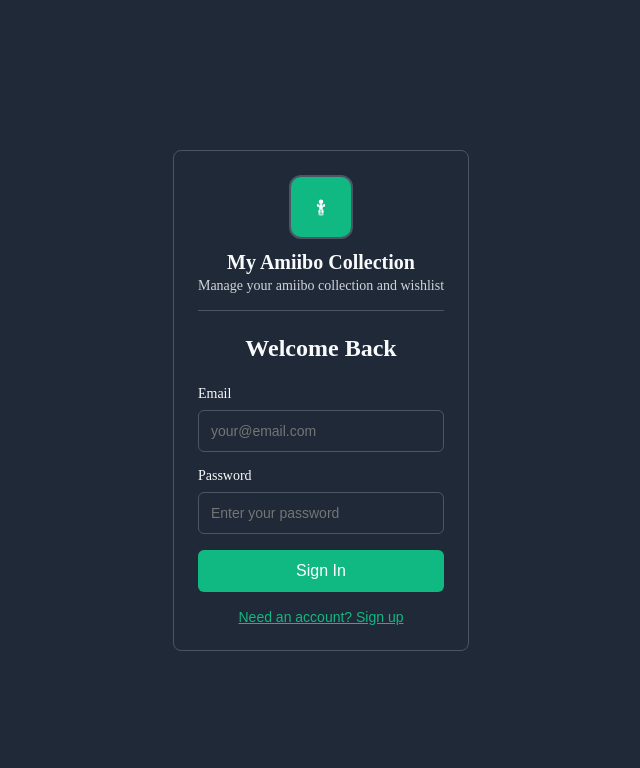
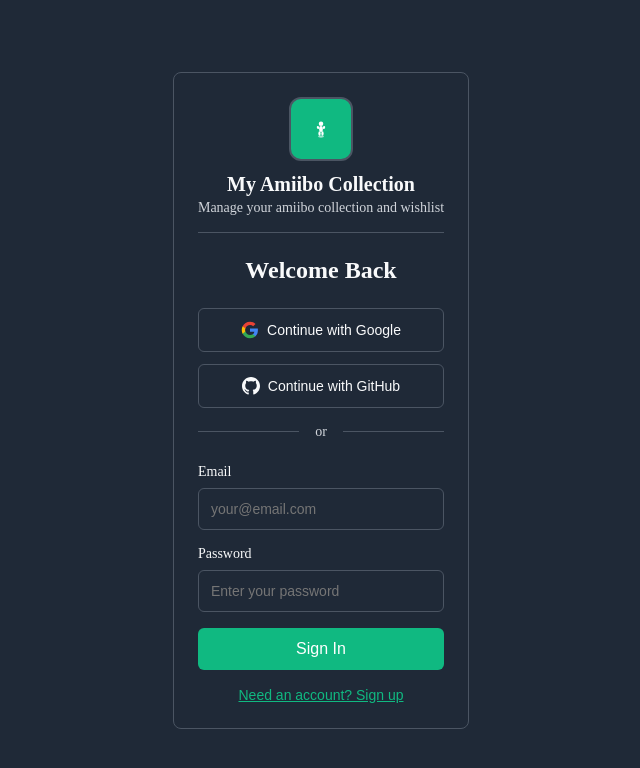
Before and after one commit to cryancaire/amiibo-collection, a React (Vite) app: page / in a window 1280 px wide. Shown: the top 768 px of the page, without its empty margins (319-959 px from the left). Built offline with nearby package versions, Linux system fonts and the light colour scheme; no server answers; the database is empty.

Commit message:
Added Google and Github auth

```diff
--- a/src/components/auth/LoginForm.jsx
+++ b/src/components/auth/LoginForm.jsx
@@ -10,7 +10,7 @@
   const [message, setMessage] = useState('');
   const [isSignUp, setIsSignUp] = useState(false);
   const [randomAmiibo, setRandomAmiibo] = useState(null);
-  const { signIn, signUp, isLoading, isSupabaseConfigured } = useAuth();
+  const { signIn, signUp, signInWithOAuth, isLoading, isSupabaseConfigured } = useAuth();
   const { colors } = useTheme();
 
   // Load a random amiibo image for branding
@@ -49,6 +49,16 @@
       setError(result.error);
     } else if (result.message) {
       setMessage(result.message);
+    }
+  };
+
+  const handleOAuthSignIn = async (provider) => {
+    setError('');
+    setMessage('');
+
+    const result = await signInWithOAuth(provider);
+    if (!result.success) {
+      setError(result.error);
     }
   };
 
@@ -140,6 +150,82 @@
       }}>
         {isSignUp ? 'Create Account' : 'Welcome Back'}
       </h2>
+
+      {/* OAuth Buttons */}
+      {isSupabaseConfigured && (
+        <div style={{ marginBottom: '24px' }}>
+          <button
+            type="button"
+            onClick={() => handleOAuthSignIn('google')}
+            disabled={isLoading}
+            style={{
+              width: '100%',
+              padding: '12px',
+              backgroundColor: colors.surface,
+              color: colors.text.primary,
+              border: `1px solid ${colors.border}`,
+              borderRadius: '6px',
+              fontSize: '14px',
+              fontWeight: '500',
+              cursor: isLoading ? 'not-allowed' : 'pointer',
+              opacity: isLoading ? 0.6 : 1,
+              display: 'flex',
+              alignItems: 'center',
+              justifyContent: 'center',
+              gap: '8px',
+              marginBottom: '12px'
+            }}
+          >
+            <svg width="18" height="18" viewBox="0 0 24 24">
+              <path fill="#4285F4" d="M22.56 12.25c0-.78-.07-1.53-.2-2.25H12v4.26h5.92c-.26 1.37-1.04 2.53-2.21 3.31v2.77h3.57c2.08-1.92 3.28-4.74 3.28-8.09z"/>
+              <path fill="#34A853" d="M12 23c2.97 0 5.46-.98 7.28-2.66l-3.57-2.77c-.98.66-2.23 1.06-3.71 1.06-2.86 0-5.29-1.93-6.16-4.53H2.18v2.84C3.99 20.53 7.7 23 12 23z"/>
+              <path fill="#FBBC05" d="M5.84 14.09c-.22-.66-.35-1.36-.35-2.09s.13-1.43.35-2.09V7.07H2.18C1.43 8.55 1 10.22 1 12s.43 3.45 1.18 4.93l2.85-2.22.81-.62z"/>
+              <path fill="#EA4335" d="M12 5.38c1.62 0 3.06.56 4.21 1.64l3.15-3.15C17.45 2.09 14.97 1 12 1 7.7 1 3.99 3.47 2.18 7.07l3.66 2.84c.87-2.6 3.3-4.53 6.16-4.53z"/>
+            </svg>
+            Continue with Google
+          </button>
+
+          <button
+            type="button"
+            onClick={() => handleOAuthSignIn('github')}
+            disabled={isLoading}
+            style={{
+              width: '100%',
+              padding: '12px',
+              backgroundColor: colors.surface,
+              color: colors.text.primary,
+              border: `1px solid ${colors.border}`,
+              borderRadius: '6px',
+              fontSize: '14px',
+              fontWeight: '500',
+              cursor: isLoading ? 'not-allowed' : 'pointer',
+              opacity: isLoading ? 0.6 : 1,
+              display: 'flex',
+              alignItems: 'center',
+              justifyContent: 'center',
+              gap: '8px',
+              marginBottom: '16px'
+            }}
+          >
+            <svg width="18" height="18" viewBox="0 0 24 24" fill="currentColor">
+              <path d="M12 0c-6.626 0-12 5.373-12 12 0 5.302 3.438 9.8 8.207 11.387.599.111.793-.261.793-.577v-2.234c-3.338.726-4.033-1.416-4.033-1.416-.546-1.387-1.333-1.756-1.333-1.756-1.089-.745.083-.729.083-.729 1.205.084 1.839 1.237 1.839 1.237 1.07 1.834 2.807 1.304 3.492.997.107-.775.418-1.305.762-1.604-2.665-.305-5.467-1.334-5.467-5.931 0-1.311.469-2.381 1.236-3.221-.124-.303-.535-1.524.117-3.176 0 0 1.008-.322 3.301 1.23.957-.266 1.983-.399 3.003-.404 1.02.005 2.047.138 3.006.404 2.291-1.552 3.297-1.23 3.297-1.23.653 1.653.242 2.874.118 3.176.77.84 1.235 1.911 1.235 3.221 0 4.609-2.807 5.624-5.479 5.921.43.372.823 1.102.823 2.222v3.293c0 .319.192.694.801.576 4.765-1.589 8.199-6.086 8.199-11.386 0-6.627-5.373-12-12-12z"/>
+            </svg>
+            Continue with GitHub
+          </button>
+
+          <div style={{
+            display: 'flex',
+            alignItems: 'center',
+            margin: '16px 0',
+            color: colors.text.secondary,
+            fontSize: '14px'
+          }}>
+            <div style={{ flex: 1, height: '1px', backgroundColor: colors.border }}></div>
+            <span style={{ padding: '0 16px' }}>or</span>
+            <div style={{ flex: 1, height: '1px', backgroundColor: colors.border }}></div>
+          </div>
+        </div>
+      )}
 
       <form onSubmit={handleSubmit}>
         <div style={{ marginBottom: '16px' }}>
```
